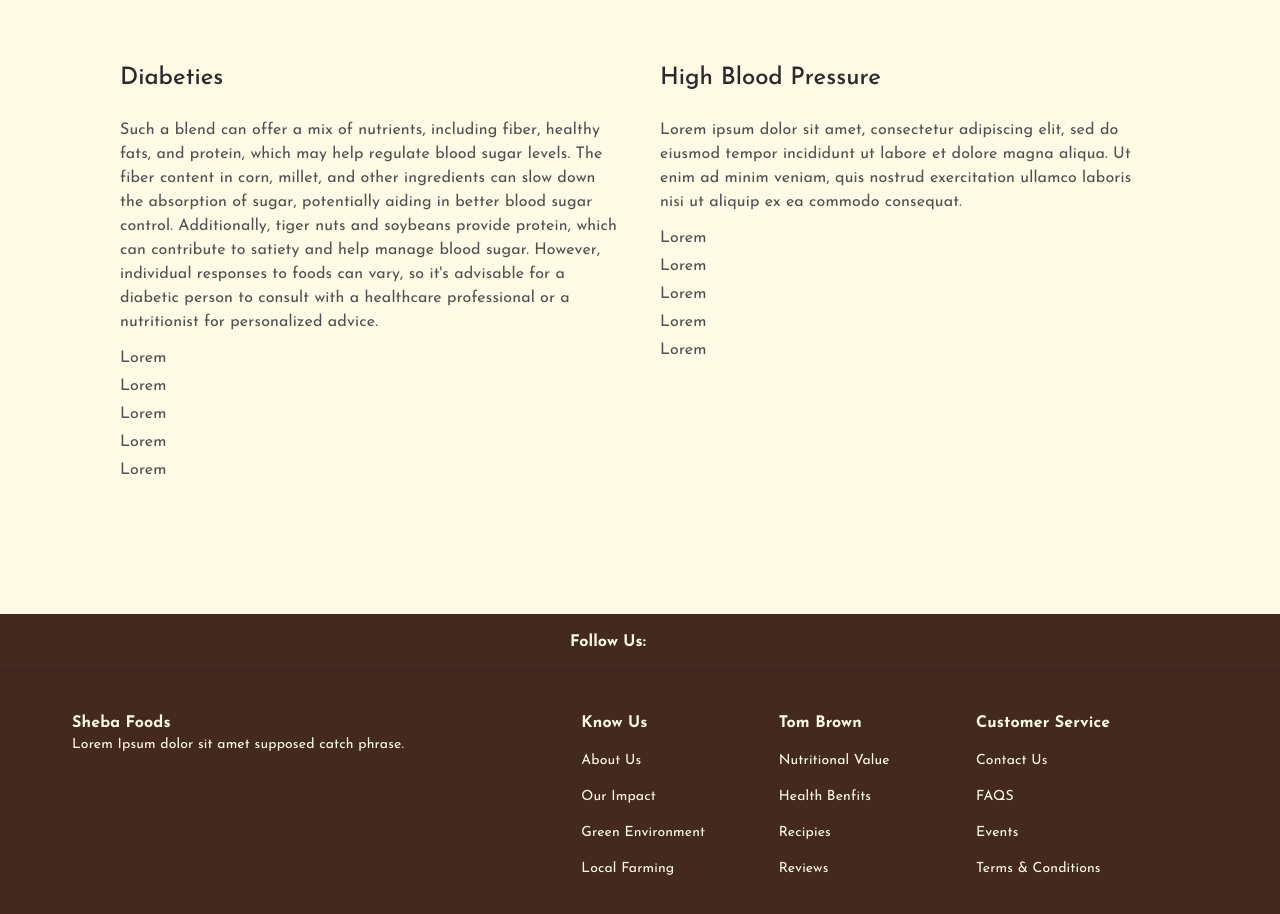
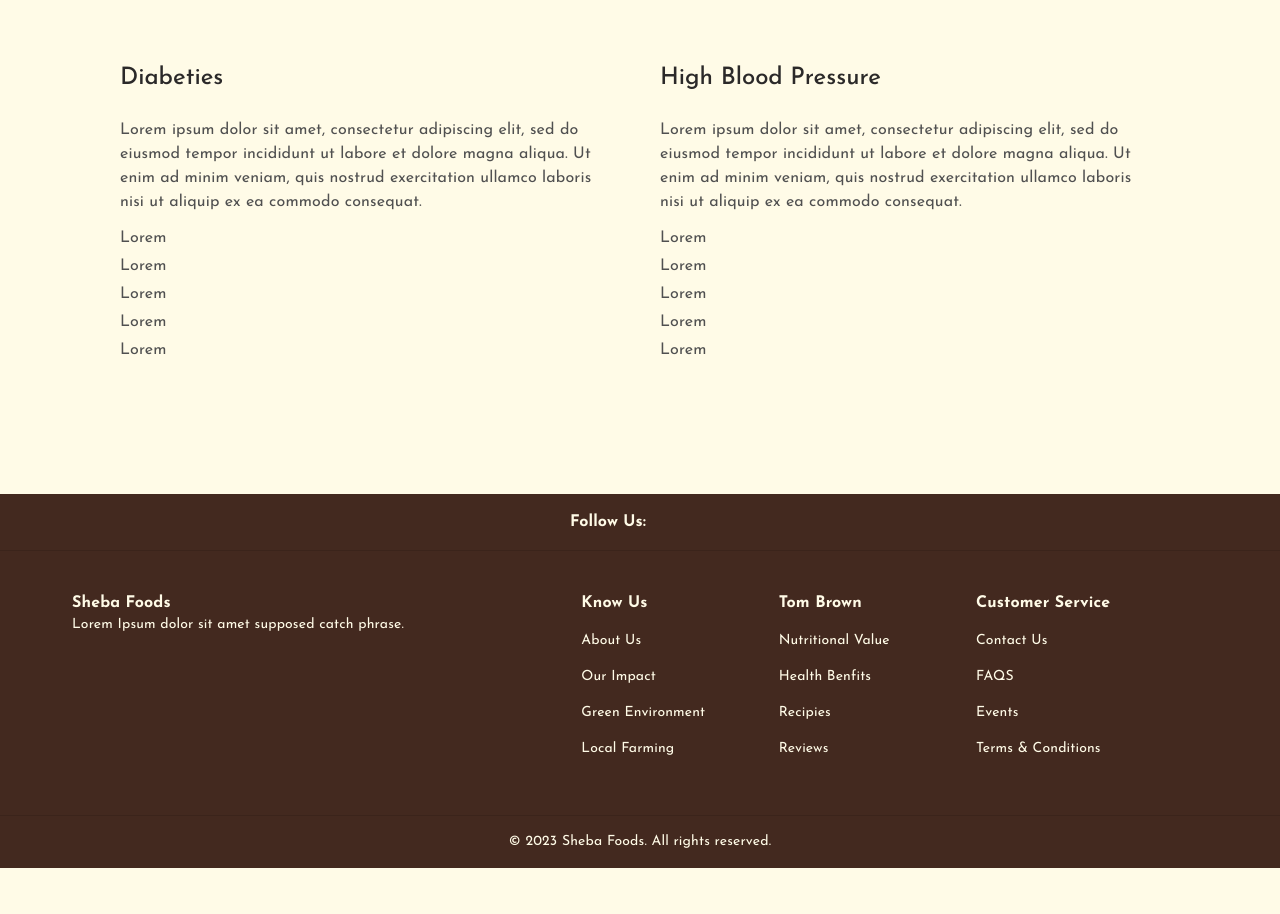
Before and after one commit to Vanessa-Kris/sheba-foods, a React (Create React App) app: page /health-book in a window 1280 px wide. Shown: the part 3500-4414 px from the top of the page. After the commit the page ends 4368 px from the top, so only its background shows below. Built offline with nearby package versions, Linux system fonts and the light colour scheme; some icons are missing.

Commit message:
added health benefits

```diff
--- a/src/Pages/HealthBook.js
+++ b/src/Pages/HealthBook.js
@@ -11,8 +11,8 @@
   Paper,
   Grid,
   List,
+  ListItem,
   ListItemText,
-  ListItem,
 } from "@mui/material";
 
 export default function HealthBook() {
@@ -275,7 +275,10 @@
                 Diabeties
               </Typography>
               <Typography variant="p" sx={{ mb: 3, color: "#505050" }}>
-                Such a blend can offer a mix of nutrients, including fiber, healthy fats, and protein, which may help regulate blood sugar levels. The fiber content in corn, millet, and other ingredients can slow down the absorption of sugar, potentially aiding in better blood sugar control. Additionally, tiger nuts and soybeans provide protein, which can contribute to satiety and help manage blood sugar. However, individual responses to foods can vary, so it's advisable for a diabetic person to consult with a healthcare professional or a nutritionist for personalized advice.
+                Lorem ipsum dolor sit amet, consectetur adipiscing elit, sed do
+                eiusmod tempor incididunt ut labore et dolore magna aliqua. Ut
+                enim ad minim veniam, quis nostrud exercitation ullamco laboris
+                nisi ut aliquip ex ea commodo consequat.
               </Typography>
               <List sx={{ color: "#505050" }}>
                 <ListItemText>Lorem</ListItemText>
```
